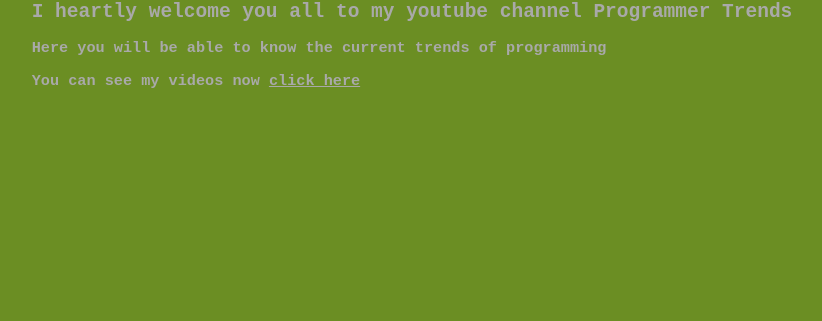
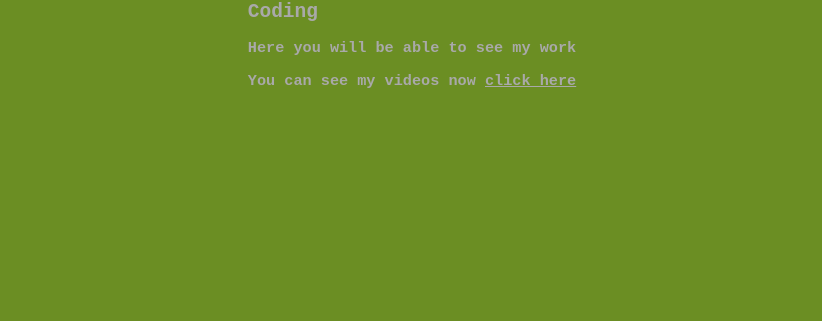
Before and after one commit to shameeza/programmertrends1, a plain HTML site: page index.html in a window 1280 px wide. Shown: the part 479-800 px from the top of the page, without its empty margins (233-1055 px from the left). Drawn offline with Linux system fonts and the light colour scheme.

Commit message:
Update index.html

```diff
--- a/index.html
+++ b/index.html
@@ -9,9 +9,9 @@
                     <img id="image1" src="p.png">
                     <div class="site-content">
                         <h1>Hello Everyone</h1>
-                        <h2>I heartly welcome you all to my youtube channel Programmer Trends</h2>
-                        <h3>Here you will be able to know the current trends of programming</h3>
-                        <h3>You can see my videos now <a class="my-links"href="https://www.youtube.com/channel/UCiDydKzg2lx6LFY9-OP7How">click here</a></h3>
+                        <h2>Coding</h2>
+                        <h3>Here you will be able to see my work</h3>
+                        <h3>You can see my videos now <a class="my-links"href=" ">click here</a></h3>
                 </div>
 
         </header>
```
